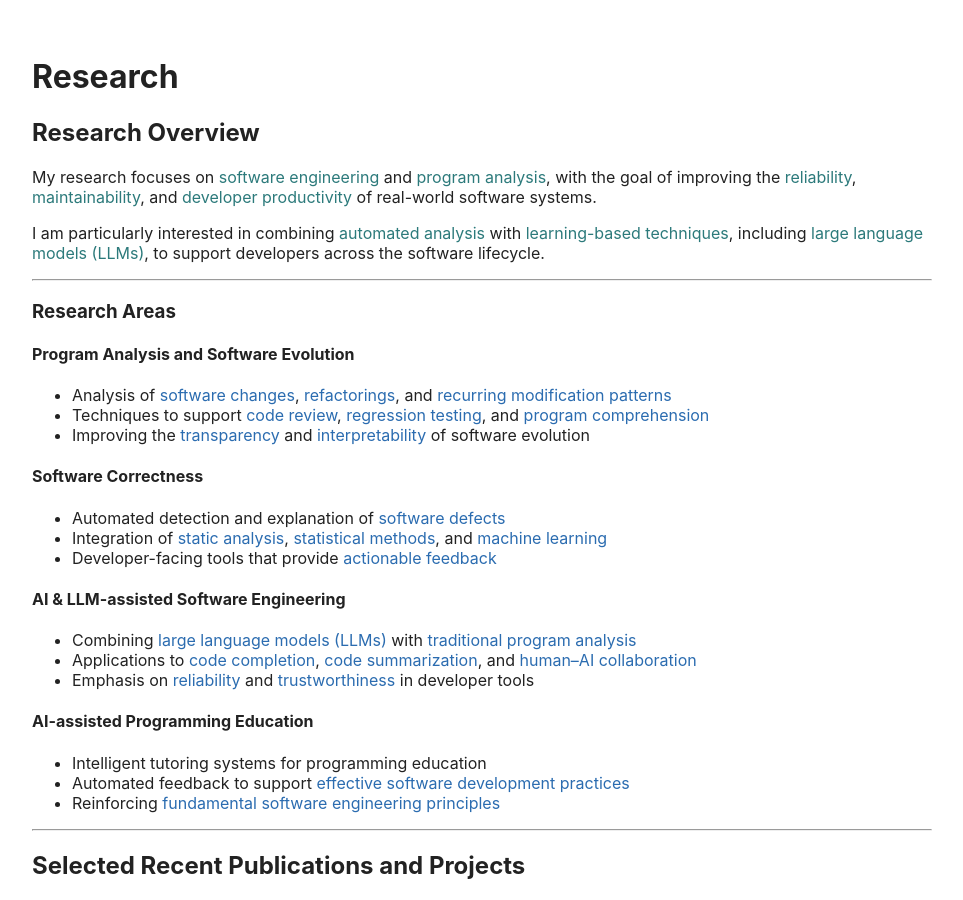
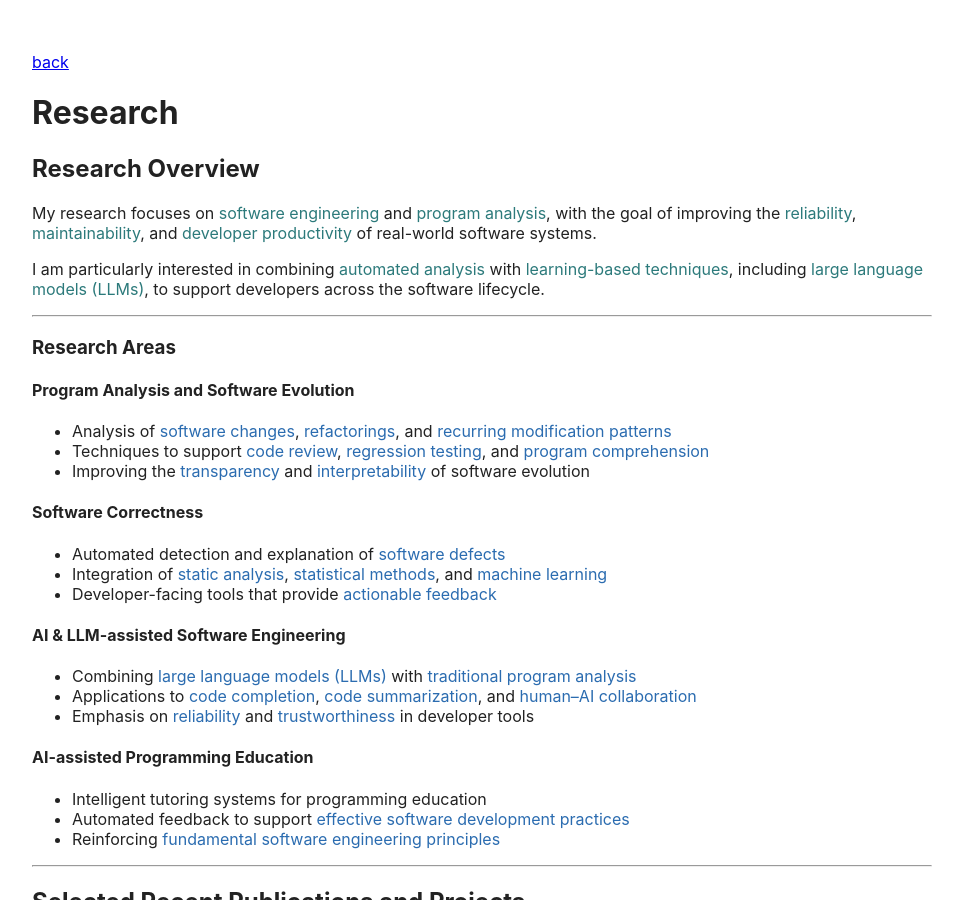
Before and after one commit to unose/unose.github.io, a Jekyll site: the page built from research.md, in a window 1280 px wide and 900 px high. Shown: the whole window, without its empty margins (158-1121 px from the left). Built offline with Jekyll 4.4.1, drawn with Linux system fonts in a browser that asks for light colours.

Commit message:
2026-01-01 01:58
Updated

```diff
--- a/research.md
+++ b/research.md
@@ -3,6 +3,7 @@ layout: default
 title: Research
 permalink: /research/
 ---
+<a href="./" class="back-link">back</a>
 
 # Research
 
```
Also changed, not shown: index.md (+0 -2 lines).
